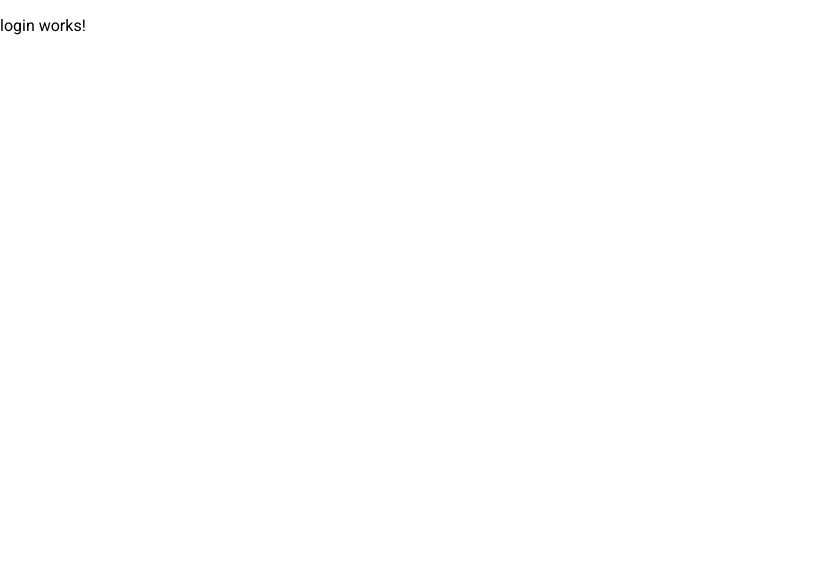
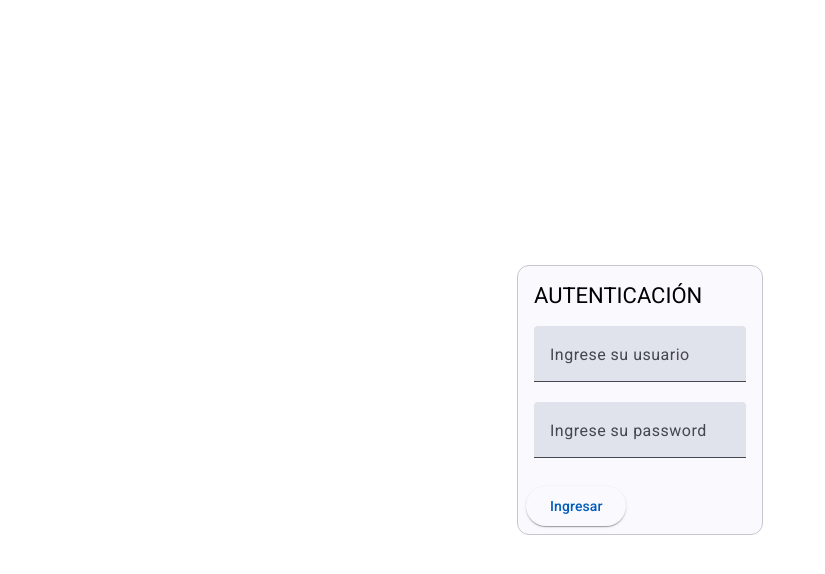
Before and after one commit to tonylex12/app-patas-idat, an Angular app: page /login in a window 1280 px wide. Shown: the top 574 px of the page, without its empty margins (0-825 px from the left). Built offline with nearby package versions, Linux system fonts and the light colour scheme.

Commit message:
metodo login añadido

```diff
--- a/src/app/app.routes.ts
+++ b/src/app/app.routes.ts
@@ -10,4 +10,6 @@ export const routes: Routes = [
     component: DashboardComponent,
     children: [{ path: 'home', component: HomeComponent }],
   },
+
+  { path: '', redirectTo: 'login', pathMatch: 'full' },
 ];
--- a/src/app/auth/login/login.component.css
+++ b/src/app/auth/login/login.component.css
@@ -0,0 +1,18 @@
+.form {
+  display: flex;
+  flex-direction: column;
+  justify-content: center;
+  align-items: center;
+  height: 100%;
+}
+
+.mat-content form {
+  display: flex;
+  flex-direction: column;
+  justify-content: center;
+  align-items: center;
+}
+
+.mat-title {
+  margin-bottom: 16px;
+}
--- a/src/app/auth/login/login.component.html
+++ b/src/app/auth/login/login.component.html
@@ -1 +1,30 @@
-<p>login works!</p>
+<div class="form">
+  <mat-card appearance="outlined">
+    <mat-card-header class="mat-content">
+      <mat-card-title class="mat-title">AUTENTICACIÓN</mat-card-title>
+    </mat-card-header>
+    <mat-card-content class="mat-content">
+      <form>
+        <mat-form-field>
+          <mat-label>Ingrese su usuario</mat-label>
+          <input matInput type="text" [(ngModel)]="usuario" name="usuario" />
+        </mat-form-field>
+        <mat-form-field>
+          <mat-label>Ingrese su password</mat-label>
+          <input
+            matInput
+            type="password"
+            [(ngModel)]="password"
+            name="password"
+          />
+        </mat-form-field>
+      </form>
+    </mat-card-content>
+    <mat-card-actions class="mat-content">
+      <button mat-raised-button (click)="onLogin()">Ingresar</button>
+    </mat-card-actions>
+    <mat-card-footer class="mat-content">
+      <div>{{ mensaje }}</div>
+    </mat-card-footer>
+  </mat-card>
+</div>
--- a/src/app/auth/login/login.component.ts
+++ b/src/app/auth/login/login.component.ts
@@ -1,11 +1,35 @@
 import { Component } from '@angular/core';
+import { MaterialModule } from '../../material/material/material.module';
+import { LoginViewmodelService } from '../../viewmodels/login-viewmodel.service';
+import { Router } from '@angular/router';
+import { FormsModule } from '@angular/forms';
 
 @Component({
   selector: 'app-login',
-  imports: [],
+  standalone: true,
+  imports: [MaterialModule, FormsModule],
   templateUrl: './login.component.html',
-  styleUrl: './login.component.css'
+  styleUrl: './login.component.css',
 })
 export class LoginComponent {
+  usuario: string = '';
+  password: string = '';
+  mensaje: string | null = null;
 
+  constructor(
+    private LoginViewmodel: LoginViewmodelService,
+    private router: Router
+  ) {}
+
+  onLogin() {
+    this.LoginViewmodel.login(this.usuario, this.password).subscribe({
+      next: (response) => {
+        console.log(response);
+      },
+      error: (error) => {
+        this.mensaje = 'El usuario o la contraseña son incorrectos';
+        console.log(error);
+      },
+    });
+  }
 }
--- a/src/app/viewmodels/login-viewmodel.service.ts
+++ b/src/app/viewmodels/login-viewmodel.service.ts
@@ -1,6 +1,6 @@
 import { Injectable } from '@angular/core';
 import { HttpClient } from '@angular/common/http';
-import { Observable } from 'rxjs';
+import { BehaviorSubject, Observable } from 'rxjs';
 import { LoginResponse } from '../models/login-response.models';
 
 @Injectable({
@@ -8,10 +8,20 @@ import { LoginResponse } from '../models/login-response.models';
 })
 export class LoginViewmodelService {
   private apiUrl = 'https://app.juankuga.com/wspatitas/login.php';
+  private loginStateSubject = new BehaviorSubject<boolean>(false);
+
   constructor(private http: HttpClient) {}
+
+  get loginState(): Observable<boolean> {
+    return this.loginStateSubject.asObservable();
+  }
 
   login(usuario: string, password: string): Observable<LoginResponse> {
     const payload = { usuario, password };
     return this.http.post<LoginResponse>(this.apiUrl, payload);
   }
+
+  setLoginState(isLoggedIn: boolean) {
+    this.loginStateSubject.next(isLoggedIn);
+  }
 }
```
